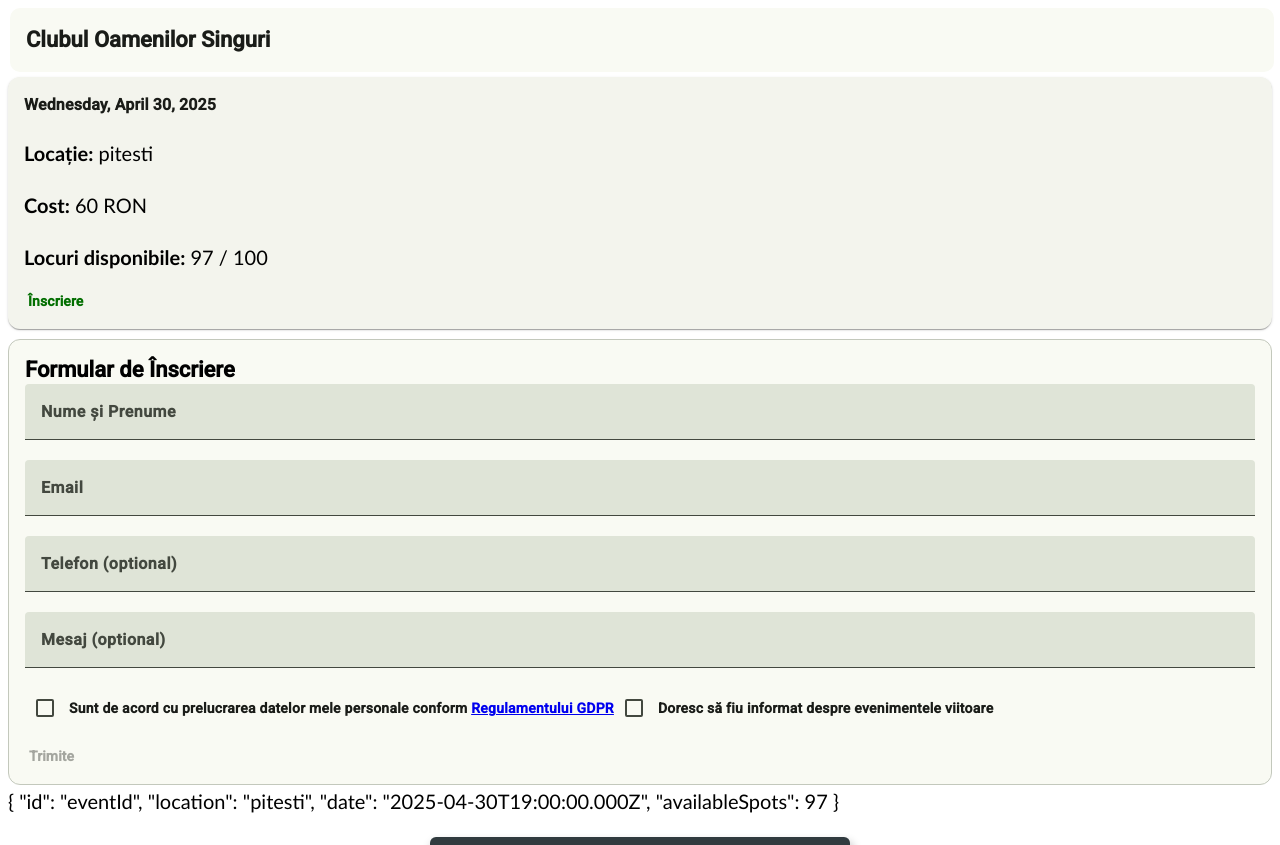
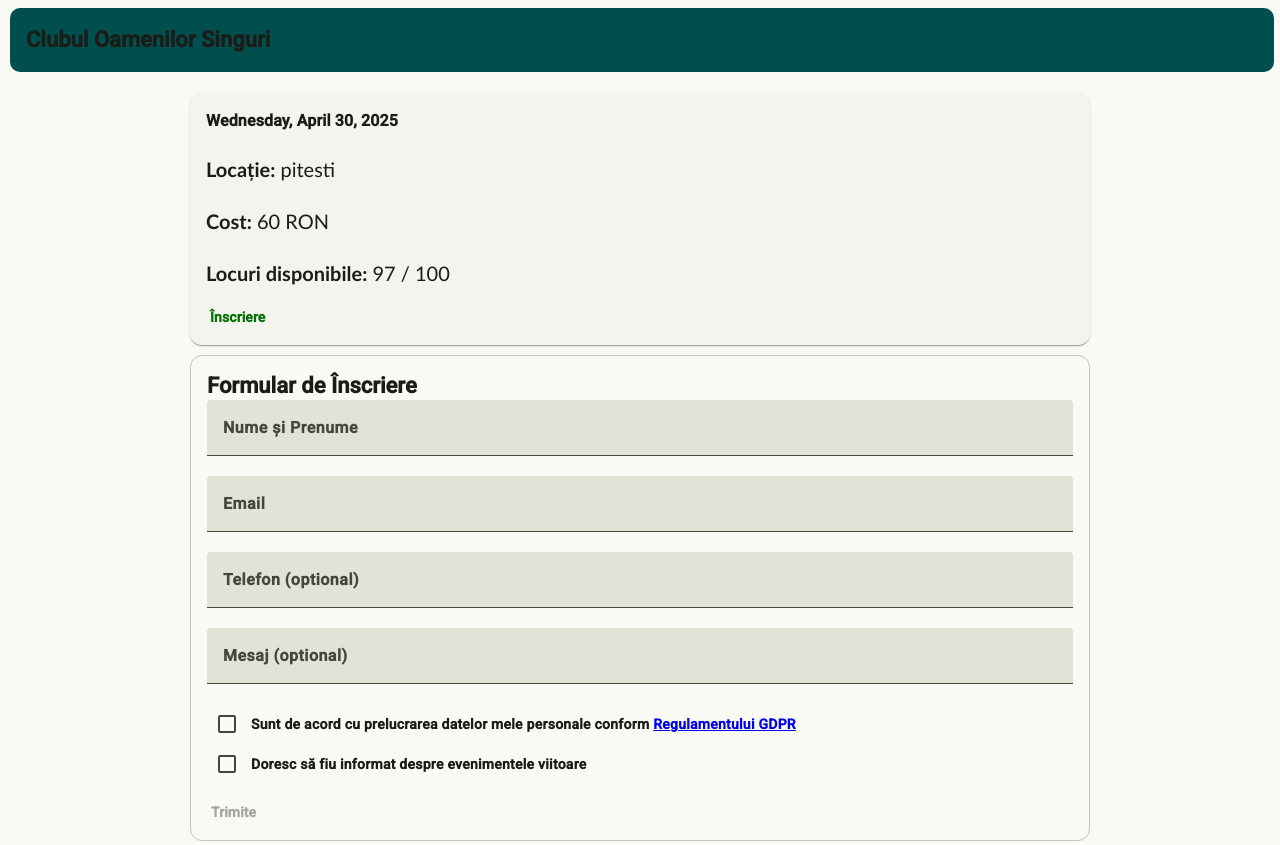
Before and after one commit to robertnicolescu42/event-site, an Angular app: page /home/pitesti in a window 1280 px wide. Shown: the top 845 px of the page. Built offline with nearby package versions, Linux system fonts and the light colour scheme; no server answers.

Commit message:
refactor styles and markup for improved layout and aesthetics; remove unused analytics code

```diff
--- a/public/index.html
+++ b/public/index.html
@@ -14,7 +14,7 @@
     <script defer src="/__/firebase/11.2.0/firebase-functions-compat.js"></script>
     <script defer src="/__/firebase/11.2.0/firebase-messaging-compat.js"></script>
     <script defer src="/__/firebase/11.2.0/firebase-storage-compat.js"></script>
-    <script defer src="/__/firebase/11.2.0/firebase-analytics-compat.js"></script>
+    <!-- <script defer src="/__/firebase/11.2.0/firebase-analytics-compat.js"></script> -->
     <script defer src="/__/firebase/11.2.0/firebase-remote-config-compat.js"></script>
     <script defer src="/__/firebase/11.2.0/firebase-performance-compat.js"></script>
     <!--
--- a/src/app/core/header/header.component.html
+++ b/src/app/core/header/header.component.html
@@ -1,3 +1,3 @@
-<mat-toolbar color="primary">
+<mat-toolbar>
   <span>Clubul Oamenilor Singuri</span>
 </mat-toolbar>
--- a/src/app/core/header/header.component.scss
+++ b/src/app/core/header/header.component.scss
@@ -1,4 +1,5 @@
 mat-toolbar {
   margin-bottom: 5px;
   margin-left: 2px;
+  background-color: #004f4f;
 }
--- a/src/app/events/countdown/countdown.component.scss
+++ b/src/app/events/countdown/countdown.component.scss
@@ -2,7 +2,8 @@
   box-shadow: 2px 6px 9px 2px rgb(0 0 0 / 20%);
   text-align: center;
   background-color: #313b3f;
-  max-width: 400px;
+  // max-width: 400px;
+  // max-width: 50%;
   margin: 20px auto;
   color: white;
   border-radius: 6px;
--- a/src/app/events/home/home.component.html
+++ b/src/app/events/home/home.component.html
@@ -39,7 +39,7 @@
         </mat-card-actions>
       </mat-card>
       <app-contact class="contact-card"></app-contact>
-      {{ event | json }}
+      <!-- {{ event | json }} -->
       <app-countdown [targetDate]="event.date"></app-countdown>
     </div>
   </div>
--- a/src/app/events/home/home.component.scss
+++ b/src/app/events/home/home.component.scss
@@ -1,4 +1,16 @@
+.container {
+  display: flex;
+  justify-content: center;
+  padding: 1rem;
+}
+
+.event-card {
+  width: 100%;
+  max-width: 900px;
+}
+
 .contact-card {
   display: flex;
+  justify-content: center;
   margin-top: 10px;
 }
--- a/src/main.ts
+++ b/src/main.ts
@@ -2,7 +2,7 @@ import { bootstrapApplication } from '@angular/platform-browser';
 import { appConfig } from './app/app.config';
 import { AppComponent } from './app/app.component';
 import { initializeApp } from 'firebase/app';
-import { getAnalytics } from 'firebase/analytics';
+// import { getAnalytics } from 'firebase/analytics';
 import { firebaseConfig } from './environments/environment';
 bootstrapApplication(AppComponent, appConfig).catch((err) =>
   console.error(err)
@@ -10,4 +10,4 @@ bootstrapApplication(AppComponent, appConfig).catch((err) =>
 
 // Initialize Firebase
 const app = initializeApp(firebaseConfig);
-const analytics = getAnalytics(app);
+// const analytics = getAnalytics(app);
--- a/src/styles.scss
+++ b/src/styles.scss
@@ -1,4 +1,5 @@
 @use "@angular/material" as mat;
+@include mat.core();
 
 html {
   color-scheme: light dark;
@@ -18,6 +19,8 @@ html {
 
 // global styles
 body {
+  background: var(--mat-sys-surface);
+  color: var(--mat-sys-on-surface);
   font-family: "Gill Sans", sans-serif;
   font-size: 20px;
   line-height: 1.6;
```
Also changed, not shown: src/styles/theme.scss (deleted, +0 -16 lines).
